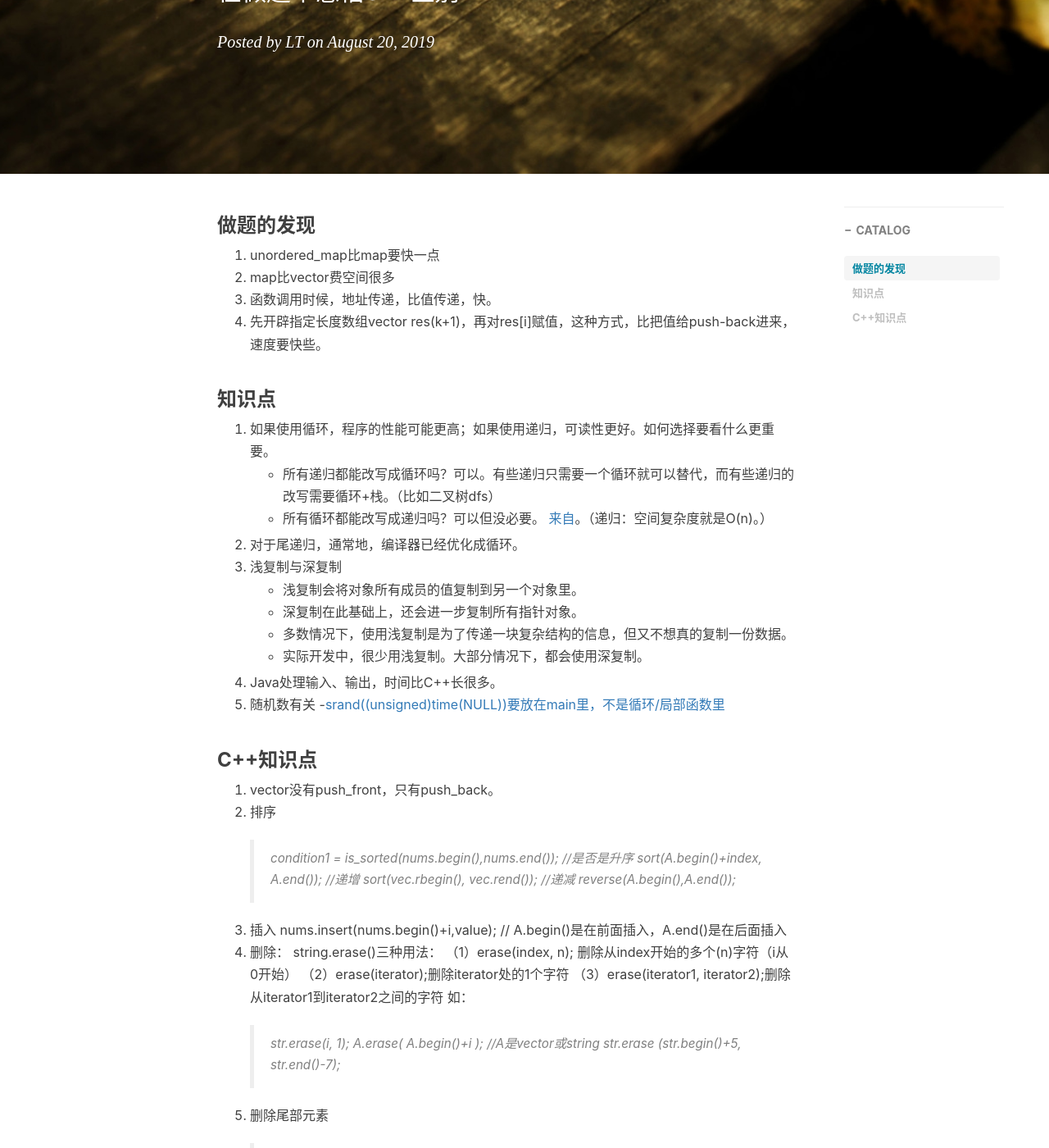
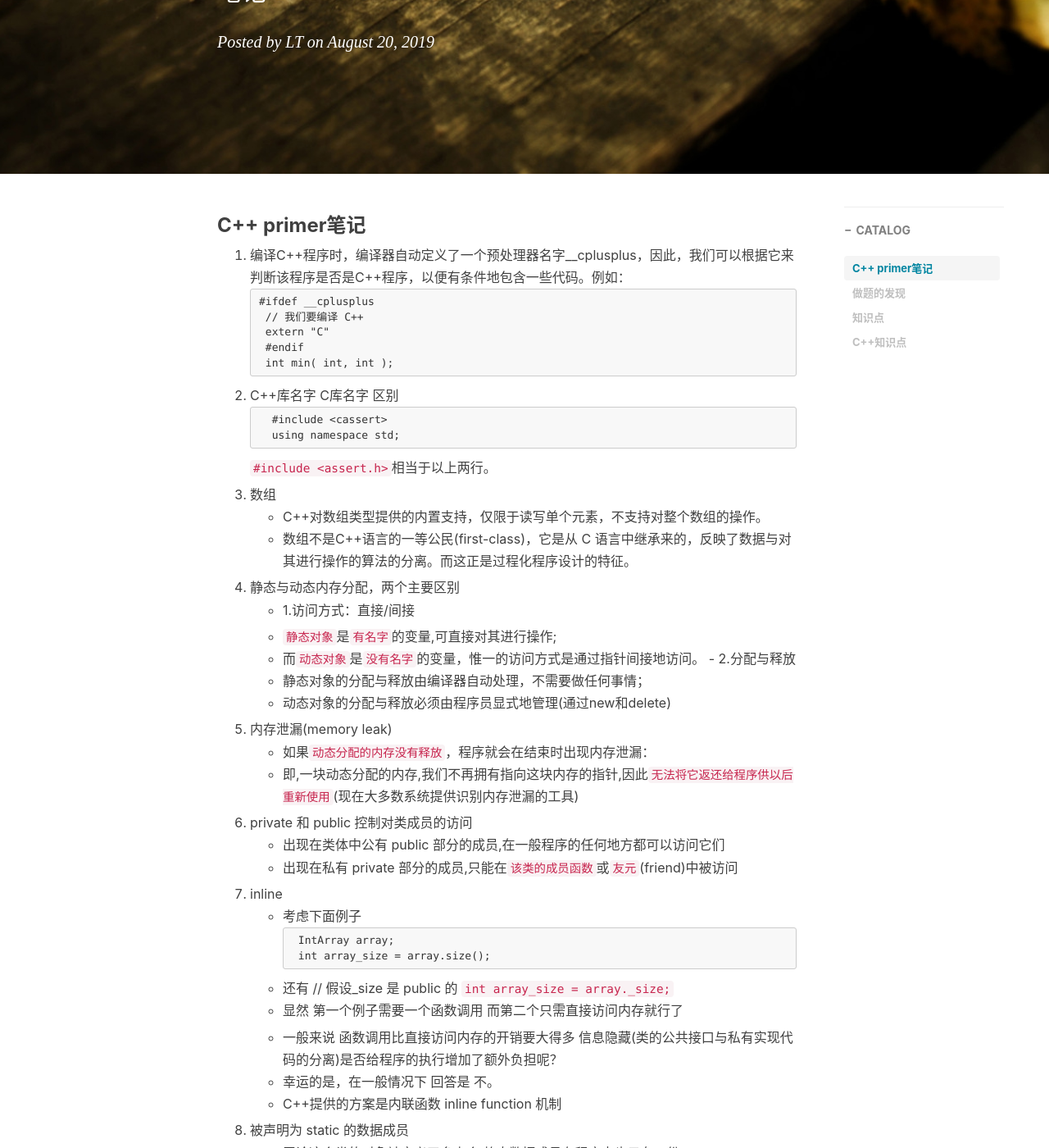
Before and after one commit to LeeeLiu/leeeliu.github.io, a Jekyll site: the page built from _posts/2019-08-20-C++知识点.md, in a window 1280 px wide and 1400 px high, scrolled down 311 px. Shown: the whole window at 82% size. Built offline with Jekyll 4.4.1, drawn with Linux system fonts in a browser that asks for light colours; nearby versions of some CDN libraries; comment, search, counter and statistics services are not loaded; some of the changed text lies outside the part shown.

Commit message:
Update 2019-08-20-C++知识点.md

````diff
--- a/_posts/2019-08-20-C++知识点.md
+++ b/_posts/2019-08-20-C++知识点.md
@@ -1,7 +1,7 @@
 ---
 layout:     post
 title:      消化C++
-subtitle:   在做题中感悟STL区别
+subtitle:   笔记
 date:       2019-08-20
 author:     LT
 header-img:
@@ -10,6 +10,55 @@ tags:
     - C++
     - 实践篇
 ---
+
+
+### C++ primer笔记
+1. 编译C++程序时，编译器自动定义了一个预处理器名字__cplusplus，因此，我们可以根据它来判断该程序是否是C++程序，以便有条件地包含一些代码。例如：
+  ```
+   #ifdef __cplusplus
+    // 我们要编译 C++
+    extern "C"
+    #endif
+    int min( int, int );
+  ```
+2. C++库名字 C库名字 区别
+  ```
+  #include <cassert>
+  using namespace std;
+  ```
+  `#include <assert.h>`相当于以上两行。
+3. 数组
+  - C++对数组类型提供的内置支持，仅限于读写单个元素，不支持对整个数组的操作。
+  - 数组不是C++语言的一等公民(first-class)，它是从 C 语言中继承来的，反映了数据与对其进行操作的算法的分离。而这正是过程化程序设计的特征。
+4. 静态与动态内存分配，两个主要区别
+  - 1.访问方式：直接/间接
+    + `静态对象`是`有名字`的变量,可直接对其进行操作;
+    + 而`动态对象`是`没有名字`的变量，惟一的访问方式是通过指针间接地访问。
+  - 2.分配与释放
+    + 静态对象的分配与释放由编译器自动处理，不需要做任何事情；
+    + 动态对象的分配与释放必须由程序员显式地管理(通过new和delete)
+5. 内存泄漏(memory leak)
+  - 如果`动态分配的内存没有释放`，程序就会在结束时出现内存泄漏：
+  - 即,一块动态分配的内存,我们不再拥有指向这块内存的指针,因此`无法将它返还给程序供以后重新使用`(现在大多数系统提供识别内存泄漏的工具)
+6. private 和 public 控制对类成员的访问
+  - 出现在类体中公有 public 部分的成员,在一般程序的任何地方都可以访问它们
+  - 出现在私有 private 部分的成员,只能在`该类的成员函数`或`友元`(friend)中被访问
+7. inline
+  - 考虑下面例子
+    ```
+    IntArray array;
+    int array_size = array.size();
+    ```
+  - 还有 // 假设_size 是 public 的
+    `int array_size = array._size; `
+  - 显然 第一个例子需要一个函数调用 而第二个只需直接访问内存就行了
+    + 一般来说 函数调用比直接访问内存的开销要大得多 信息隐藏(类的公共接口与私有实现代码的分离)是否给程序的执行增加了额外负担呢？
+    + 幸运的是，在一般情况下 回答是 不。
+    + C++提供的方案是内联函数 inline function 机制
+
+8. 被声明为 static 的数据成员
+  - 无论这个类的对象被定义了多少个 静态数据成员在程序中也只有一份.
+  - 这是在类的所有对象之间共享数据的一种方式。
 
 
 ### 做题的发现
@@ -24,6 +73,8 @@ tags:
     - 所有循环都能改写成递归吗？可以但没必要。
 [来自](http://stackoverflow.com/a/72694/139117)。（递归：空间复杂度就是O(n)。）
 2. 对于尾递归，通常地，编译器已经优化成循环。
+    - 尾递归：递归调用只有一次，是递归函数中的最后一条指令。
+
 3. 浅复制与深复制
 - 浅复制会将对象所有成员的值复制到另一个对象里。
 - 深复制在此基础上，还会进一步复制所有指针对象。
````
